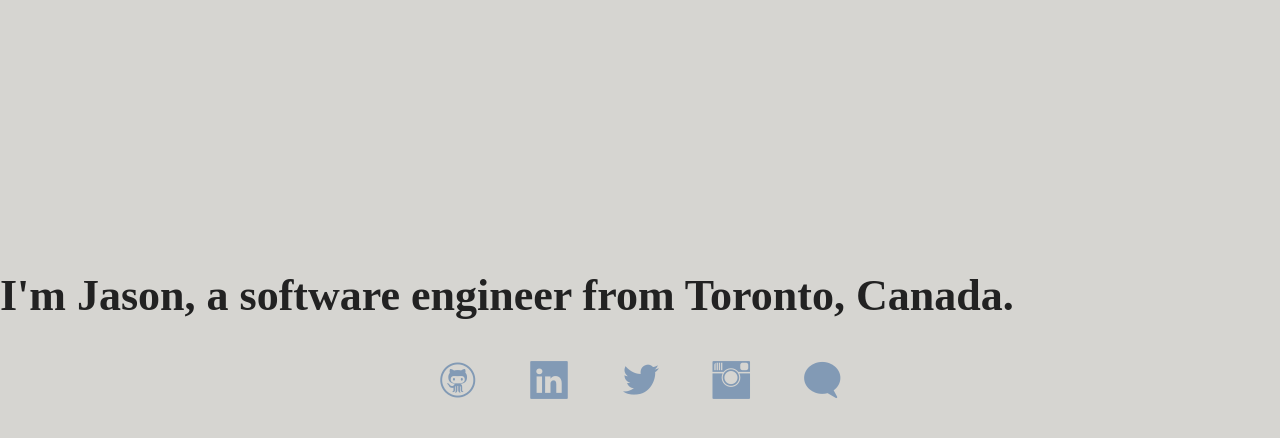
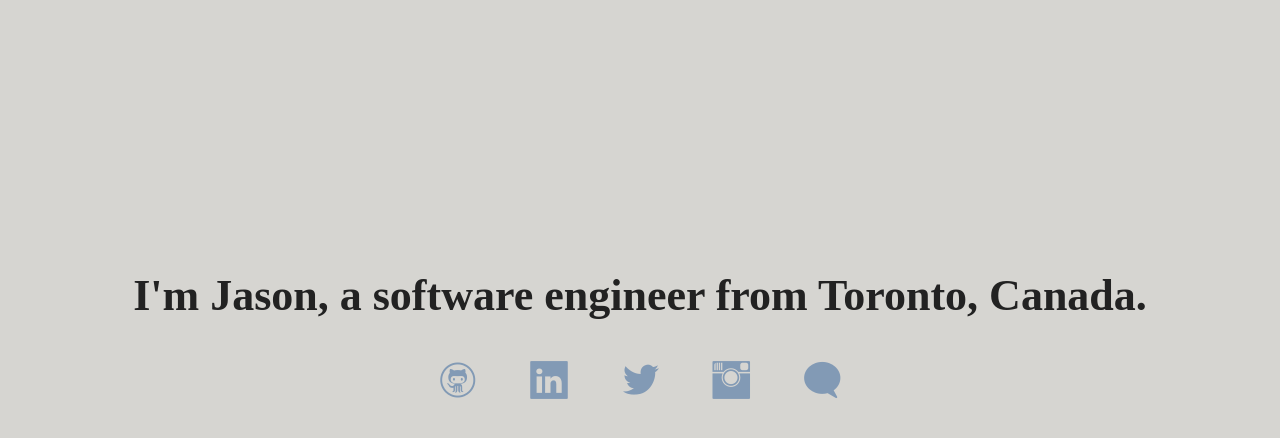
Before and after one commit to jbyck/jbyck.github.io, a Jekyll site: the page built from index.html, in a window 1280 px wide. Shown: the top 438 px of the page. Built offline with Jekyll 4.4.1, drawn with Linux system fonts in a browser that asks for light colours.

Commit message:
Center the splash

```diff
--- a/index.html
+++ b/index.html
@@ -3,12 +3,12 @@ layout: splash
 title: Jason Byck
 ---
 
-<section id='splash'>
+<section id='splash' class='text-center'>
   <div class='row'>
     <h1>
       I'm Jason, a software engineer from Toronto, Canada. <br />
     </h1>
-    <ul class='external text-center'>
+    <ul class='external'>
       <li>
         <a href='https://www.github.com/jbyck'><i class='foundicon-github'></i></a>
       </li>
```
